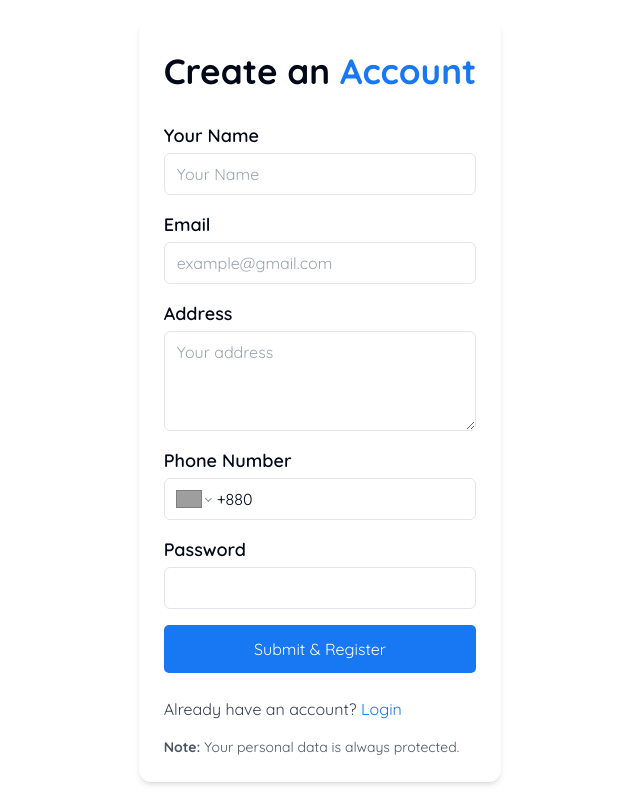
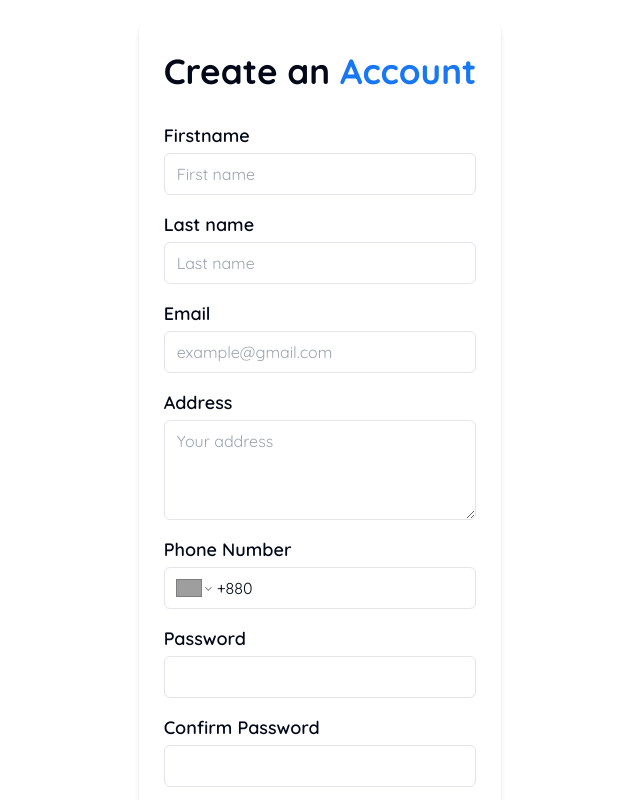
Before and after one commit to meskatabusayed/carWashBookingSystem-frontend, a React (Vite) app: page /register in a window 1280 px wide. Shown: the top 800 px of the page, without its empty margins (320-960 px from the left). Built offline with nearby package versions, Linux system fonts and the light colour scheme; grey boxes are pictures that could not be loaded.

Commit message:
fix some bugs on register page

```diff
--- a/src/pages/Login/Login.tsx
+++ b/src/pages/Login/Login.tsx
@@ -100,7 +100,7 @@ const Login = () => {
             />
           </div>
           <div className="bg-white max-w-[450px]">
-            <h2 className="font-bold mb-6 text-center text-[35px]">Login</h2>
+            <h2 className="mb-6 text-center text-[35px] text-[#1877F2] font-extrabold">Login</h2>
             <Formik
               initialValues={initialValues}
               validationSchema={validationSchema}
--- a/src/pages/Register/Register.tsx
+++ b/src/pages/Register/Register.tsx
@@ -93,12 +93,12 @@ const Register = () => {
             <Form>
               <div className="mb-4">
                 <label className="block text-primaryTxt text-[18px] font-[600]">
-                  Your Name
+                   Firstname
                 </label>
                 <Field
                   type="text"
                   name="firstName"
-                  placeholder={"Your Name"}
+                  placeholder={"First name"}
                   className="mt-1 block w-full px-3 py-2 border border-borderColor rounded-md outline-none"
                 />
                 <ErrorMessage
@@ -107,7 +107,7 @@ const Register = () => {
                   className="text-red-500 text-sm"
                 />
               </div>
-              {/* <div className="mb-4">
+              <div className="mb-4">
                 <label className="block text-primaryTxt text-[18px] font-[600]">
                    Last name
                 </label>
@@ -122,7 +122,7 @@ const Register = () => {
                   component="div"
                   className="text-red-500 text-sm"
                 />
-              </div> */}
+              </div>
               <div className="mb-4">
                 <label className="block text-primaryTxt text-[18px] font-[600]">
                   Email
@@ -186,7 +186,7 @@ const Register = () => {
                   className="text-red-500 text-sm"
                 />
               </div>
-              {/* <div className="mb-4">
+              <div className="mb-4">
                 <label className="block text-primaryTxt text-[18px] font-[600]">
                   Confirm Password
                 </label>
@@ -200,7 +200,7 @@ const Register = () => {
                   component="div"
                   className="text-red-500 text-sm"
                 />
-              </div> */}
+              </div>
 
               <button
                 type="submit"
@@ -222,7 +222,7 @@ const Register = () => {
         </div>
 
         <p className="mt-4 text-gray-600 text-sm text-start">
-          <span className="font-bold">Note:</span> Your personal data is always protected.
+          <span className="font-extrabold">Note:</span> Your personal data is always protected.
         </p>
       </div>
     </div>
--- a/src/redux/features/auth/auth.api.tsx
+++ b/src/redux/features/auth/auth.api.tsx
@@ -3,7 +3,7 @@ import { api } from "../../api/api";
 
 const userApi = api.injectEndpoints({
   endpoints: (builder) => ({
-    // Create blog post
+    // Create user
     registerCustomer: builder.mutation({
       query: (post) => ({
         url: "/auth/register/customer",
```
